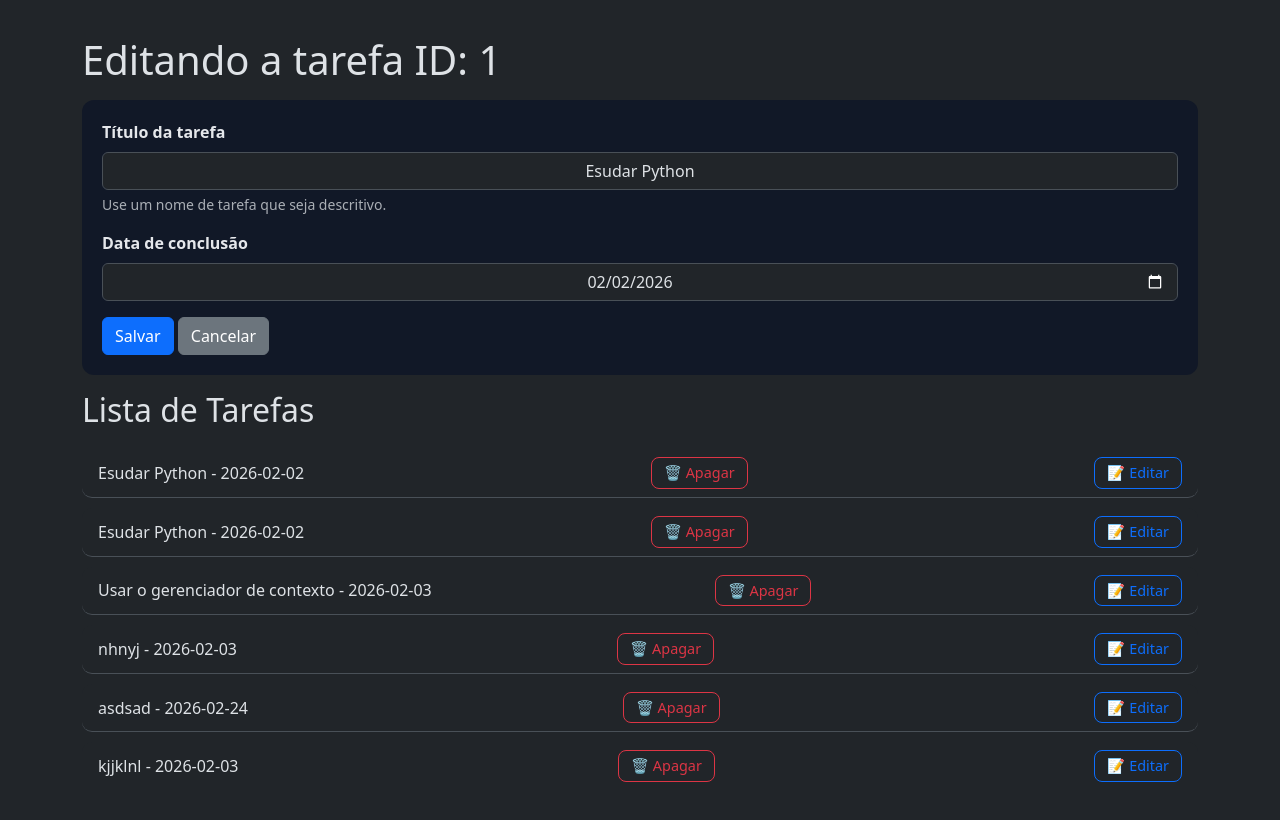
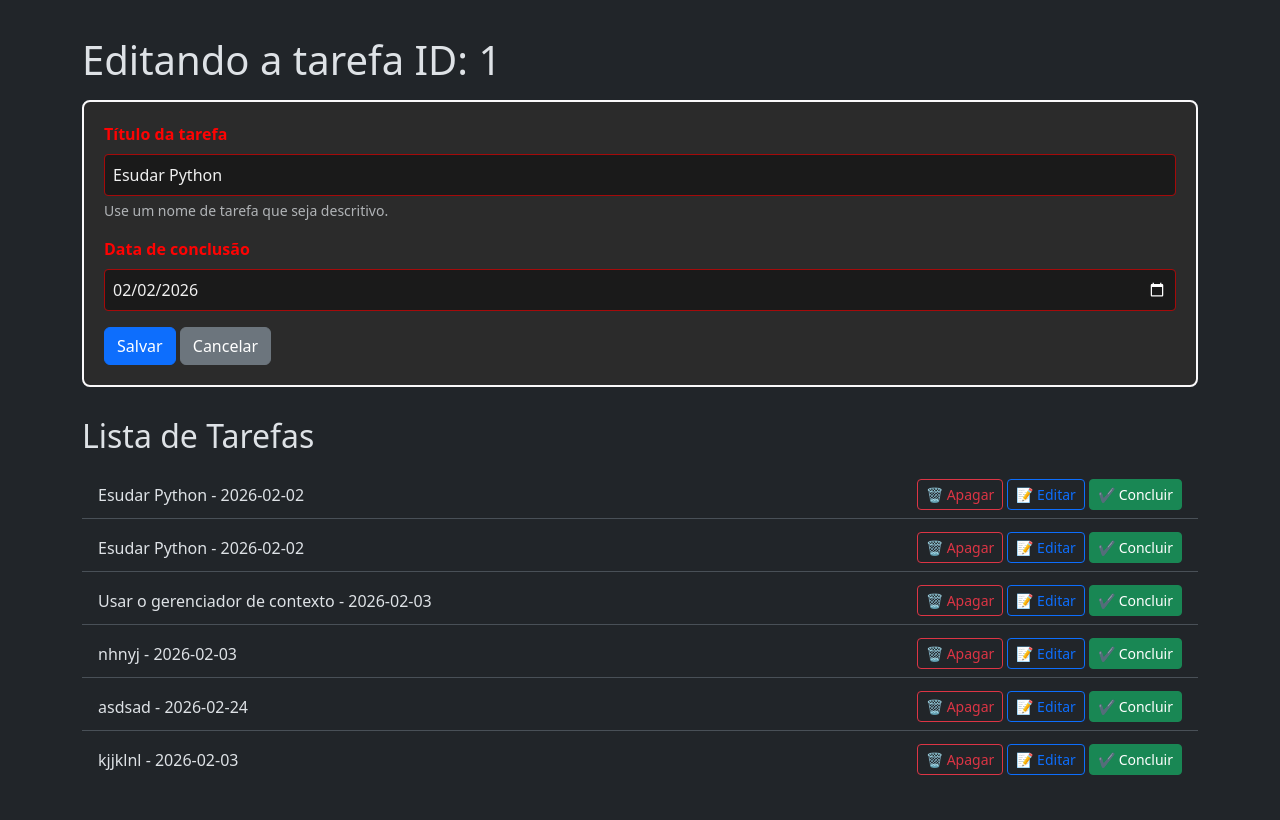
Before and after one commit to Pietrojoshua/agenda, a Flask app: page /update/1 in a window 1280 px wide. After the commit the page ends 775 px from the top, so only its background shows below. Run offline with Flask 3, Linux system fonts and the light colour scheme; data comes from the database, SQL or seed files in the repository.

Commit message:
concluindo nossa agenda

```diff
--- a/app.py
+++ b/app.py
@@ -3,48 +3,62 @@ from models.tarefa import Tarefa
 from models.database import init_db
 
 app = Flask(__name__)
+init_db()  # Inicializa o banco e garante que todas as colunas existam
 
-init_db()
-
+# ----------------- Home -----------------
 @app.route('/')
 def home():
     return render_template('home.html', titulo='Home')
 
+# ----------------- Agenda -----------------
 @app.route('/agenda', methods=['GET', 'POST'])
 def agenda():
-    tarefas = None
-
     if request.method == 'POST':
         titulo_tarefa = request.form['titulo-tarefa']
-        data_conclusao = request.form['data-conclusao']
+        data_conclusao = request.form['data-conclusao'] or None
         tarefa = Tarefa(titulo_tarefa, data_conclusao)
         tarefa.salvar_tarefa()
+        return redirect(url_for('agenda'))
 
     tarefas = Tarefa.obter_tarefas()
-    return render_template('agenda.html', titulo='Nova tarefa', tarefas=tarefas)
+    return render_template('agenda.html', titulo='Agenda', tarefas=tarefas, tarefa_selecionada=None)
 
+# ----------------- Atualizar tarefa -----------------
+@app.route('/update/<int:idTarefa>', methods=['GET', 'POST'])
+def update(idTarefa):
+    tarefa_selecionada = Tarefa.id(idTarefa)
+    if request.method == 'POST':
+        titulo = request.form['titulo-tarefa']
+        data = request.form['data-conclusao'] or None
+        tarefa = Tarefa(titulo, data, idTarefa)
+        tarefa.atualizar_tarefa()
+        return redirect(url_for('agenda'))
+
+    tarefas = Tarefa.obter_tarefas()
+    return render_template('agenda.html', titulo=f'Editando a tarefa ID: {idTarefa}',
+                           tarefas=tarefas, tarefa_selecionada=tarefa_selecionada)
+
+# ----------------- Excluir tarefa -----------------
 @app.route('/delete/<int:idTarefa>')
 def delete(idTarefa):
     tarefa = Tarefa.id(idTarefa)
-    tarefa.excluir_tarefa()
-    # return render_template('agenda.html', titulo="Agenda", tarefas=tarefas)
+    if not tarefa.concluida:  # Não apaga tarefas concluídas
+        tarefa.excluir_tarefa()
     return redirect(url_for('agenda'))
 
-@app.route('/update/<int:idTarefa>', methods = ['GET', 'POST'])
-def update(idTarefa):
+# ----------------- Concluir tarefa -----------------
+@app.route('/concluir/<int:idTarefa>')
+def concluir(idTarefa):
+    tarefa = Tarefa.id(idTarefa)
+    tarefa.concluir_tarefa()
+    return redirect(url_for('agenda'))
 
-    if request.method == 'POST':
-        titulo = request.form['titulo-tarefa']
-        data = request.form['data-conclusao']
-        tarefa = Tarefa(titulo, data, idTarefa)
-        tarefa.atualizar_tarefa()
-        return redirect(url_for('agenda')) # early return
+# ----------------- Desmarcar tarefa -----------------
+@app.route('/desmarcar/<int:idTarefa>')
+def desmarcar(idTarefa):
+    tarefa = Tarefa.id(idTarefa)
+    tarefa.desmarcar_tarefa()
+    return redirect(url_for('agenda'))
 
-    tarefas = Tarefa.obter_tarefas()
-    tarefa_selecionada = Tarefa.id(idTarefa) # seleção da tarefa que será editada
-
-    return render_template('agenda.html', titulo=f'Editando a tarefa ID: {idTarefa}', tarefas=tarefas, tarefa_selecionada=tarefa_selecionada)
-
-@app.route('/ola')
-def ola_mundo():
-    return "Olá, Mundo!"
+if __name__ == "__main__":
+    app.run(debug=True)
--- a/static/style.css
+++ b/static/style.css
@@ -1,132 +1,134 @@
-/* Fundo e fonte */
+/* ------------------ Reset básico ------------------ */
 body {
-    background-color: #1f2937;
-    font-family: "Inter", "Segoe UI", sans-serif;
-    color: #e5e7eb;
-    text-align: center;
-}
-
-/* Container */
-.container {
-    max-width: 800px;
-    margin: 0 auto;
+    font-family: Arial, Helvetica, sans-serif;
+    background-color: #1a1a1a; /* Fundo escuro */
+    color: #fd0606;           /* Texto claro */
+    margin: 0;
     padding: 20px;
 }
 
-/* Formulário */
-form {
-    background-color: #111827;
-    padding: 20px;
-    border-radius: 12px;
+/* ------------------ Títulos ------------------ */
+h1, h2 {
+    color: #8d7f76; /* Rosa forte */
 }
 
-/* Labels */
-.form-label {
-    color: #e5e7eb;
-    font-weight: 600;
-    display: block;
-    margin-bottom: 6px;
+/* ------------------ Formulários ------------------ */
+form {
+    background-color: #2b2b2b; /* Caixa escura */
+    padding: 20px;
+    border-radius: 8px;
+    margin-bottom: 30px;
+    border: 2px solid #faf9fa;
 }
 
-/* Inputs */
-.form-control {
-    background-color: #1f2937;
-    border: 1px solid #374151;
-    color: #e5e7eb;
-    border-radius: 8px;
-    padding: 8px;
-    text-align: center;
+label {
+    font-weight: bold;
+    color: #fe0303; /* Rosa mais claro para labels */
 }
 
-.form-control::placeholder {
-    color: #9ca3af;
+input[type="text"], input[type="date"] {
+    width: 100%;
+    padding: 8px;
+    border-radius: 4px;
+    border: 1px solid #a50a0a;
+    background-color: #1a1a1a;
+    color: #f0f0f0;
 }
 
-.form-control:focus {
-    border-color: #6366f1;
-    box-shadow: 0 0 0 0.2rem rgba(99, 102, 241, 0.25);
+/* ------------------ Botões ------------------ */
+button, .btn {
+    border-radius: 6px;
+    padding: 6px 12px;
+    font-weight: bold;
+    cursor: pointer;
 }
 
-/* Botões do formulário */
-.btn {
-    border-radius: 8px;
-    padding: 6px 16px;
+/* Botões rosa principal */
+.btn-primary {
+    background-color: #131313;
+    color: #fff;
+    border: none;
 }
 
-/* Botão salvar */
-.btn-primary {
-    background-color: #6366f1;
+.btn-primary:hover {
+    background-color: #817a78;
+}
+
+.btn-secondary {
+    background-color: #999999;
+    color: #fff;
     border: none;
+}
+
+.btn-outline-primary {
+    color: #8d150c;
+    border: 2px solid #ee2507;
+    background-color: transparent;
+}
+
+.btn-outline-primary:hover {
+    background-color: #181716;
     color: #fff;
 }
 
-.btn-primary:hover {
-    background-color: #4f46e5;
+.btn-success {
+    background-color: #00cc66;
+    color: #fff;
+    border: none;
 }
 
-/* Botão cancelar */
-.btn-secondary {
-    background-color: #374151;
+.btn-warning {
+    background-color: #ffcc00;
+    color: #000;
     border: none;
-    color: #e5e7eb;
 }
 
-.btn-secondary:hover {
-    background-color: #4b5563;
+.btn-outline-danger {
+    color: #ff6666;
+    border: 2px solid #ff6666;
+    background-color: transparent;
 }
 
-/* Lista de tarefas */
-.list-group {
-    margin-top: 20px;
-    padding: 0;
+.btn-outline-danger.disabled-link {
+    color: #888;
+    border-color: #888;
+    cursor: not-allowed;
 }
 
-/* Item da tarefa */
+/* ------------------ Lista de tarefas ------------------ */
 .list-group-item {
-    background-color: #111827;
-    color: #e5e7eb;
-    border: 1px solid #374151;
-    border-radius: 10px;
-    margin-bottom: 10px;
-    padding: 12px;
+    background-color: #2b2b2b;
+    color: #f0f0f0;
+    border: 1px solid #444;
+    margin-bottom: 5px;
     display: flex;
     justify-content: space-between;
     align-items: center;
 }
 
-/* Botões dentro da tarefa */
-.list-group-item .btn {
-    padding: 4px 12px;
-    border-radius: 8px;
-    font-size: 0.9rem;
-    margin-left: 6px;
+.list-group-item s {
+    color: #d10808; /* Texto riscado rosa */
 }
 
-/* Botão apagar */
-.btn-outline-danger {
-    border-color: #ef4444;
-    color: #ef4444;
+/* ------------------ Links ------------------ */
+a {
+    text-decoration: none;
 }
 
-.btn-outline-danger:hover {
-    background-color: #ef4444;
-    color: #fff;
+a:hover {
+    text-decoration: underline;
 }
 
-/* Botão editar */
-.btn-outline-primary {
-    border-color: #6366f1;
-    color: #6366f1;
+/* ------------------ Responsividade simples ------------------ */
+@media (max-width: 600px) {
+    body {
+        padding: 10px;
+    }
+    .list-group-item {
+        flex-direction: column;
+        align-items: flex-start;
+    }
+    .list-group-item div {
+        margin-top: 10px;
+    }
 }
-
-.btn-outline-primary:hover {
-    background-color: #6366f1;
-    color: #fff;
-}
-
-/* Mensagem quando não há tarefas */
-p {
-    margin-top: 20px;
-    color: #9ca3af;
-    font-style: italic;
-}
--- a/templates/agenda.html
+++ b/templates/agenda.html
@@ -6,17 +6,18 @@
     <div class="mb-3">
         <label for="titulo-tarefa" class="form-label">Título da tarefa</label>
         <input type="text" class="form-control" name="titulo-tarefa" id="titulo-tarefa"
-                aria-describedby="ajudaNomeTarefa" value="{{ tarefa_selecionada.titulo_tarefa if tarefa_selecionada else '' }}" required>
+               aria-describedby="ajudaNomeTarefa"
+               value="{{ tarefa_selecionada.titulo_tarefa if tarefa_selecionada else '' }}" required>
         <div id="ajudaNomeTarefa" class="form-text">Use um nome de tarefa que seja descritivo.</div>
     </div>
 
     <div class="mb-3">
         <label for="data-conclusao" class="form-label">Data de conclusão</label>
-            <input type="date" class="form-control" name="data-conclusao" id="data-conclusao" value="{{ tarefa_selecionada.data_conclusao if tarefa_selecionada else '' }}">
+        <input type="date" class="form-control" name="data-conclusao" id="data-conclusao"
+               value="{{ tarefa_selecionada.data_conclusao if tarefa_selecionada else '' }}">
     </div>
 
     <button type="submit" class="btn btn-primary">Salvar</button>
-
     {% if tarefa_selecionada %}
         <a href="{{ url_for('agenda') }}" class="btn btn-secondary">Cancelar</a>
     {% endif %}
@@ -25,36 +26,40 @@
 <h2 class="my-3">Lista de Tarefas</h2>
 
 {% if tarefas %}
-
 <ul class="list-group list-group-flush">
     {% for tarefa in tarefas %}
-                <li class="list-group-item d-flex justify-content-between align-items-center">{{ tarefa.titulo_tarefa }} - {{ tarefa.data_conclusao }}
-                    <a href="{{ url_for('delete', idTarefa=tarefa.id_tarefa) }}" class="btn btn-outline-danger">🗑️ Apagar</a>
-                    <a href="{{ url_for('update', idTarefa=tarefa.id_tarefa) }}" class="btn btn-outline-primary">📝 Editar</a>
+        <li class="list-group-item d-flex justify-content-between align-items-center">
+
+            {% if tarefa.concluida %}
+                <s>
+                    {{ tarefa.titulo_tarefa }} - {{ tarefa.data_conclusao }}
+                    (Concluída em: {{ tarefa.data_hora_conclusao }})
+                </s>
+
+            {% else %}
+                {{ tarefa.titulo_tarefa }} - {{ tarefa.data_conclusao }}
+            {% endif %}
+
+            <div>
+                {% if not tarefa.concluida %}
+                    <a href="{{ url_for('delete', idTarefa=tarefa.id_tarefa) }}" class="btn btn-outline-danger btn-sm">🗑️ Apagar</a>
+                {% else %}
+                    <a href="#" class="btn btn-outline-danger btn-sm disabled-link" title="Não é possível apagar uma tarefa concluída">🗑️ Apagar</a>
+                {% endif %}
+
+                <a href="{{ url_for('update', idTarefa=tarefa.id_tarefa) }}" class="btn btn-outline-primary btn-sm">📝 Editar</a>
+
+                {% if not tarefa.concluida %}
+                    <a href="{{ url_for('concluir', idTarefa=tarefa.id_tarefa) }}" class="btn btn-success btn-sm">✔️ Concluir</a>
+                {% else %}
+                    <a href="{{ url_for('desmarcar', idTarefa=tarefa.id_tarefa) }}" class="btn btn-warning btn-sm">↩️ Desmarcar</a>
+                {% endif %}
+            </div>
         </li>
     {% endfor %}
 </ul>
-
 {% else %}
-
 <p>Nenhuma tarefa cadastrada</p>
-
 {% endif %}
 
 {% endblock %}
-
-<!-- Métodos HTTP:
-    GET -> "pega" (recupera/obtém) as informações (READ)
-    POST -> "envia" (cadastra/inclui/adiciona) as informações (CREATE)
-    UPDATE/PATCH -> "atualiza" as informações (UPDATE)
-    DELETE -> "apaga" as informações (DELETE)
-
-    CRUD -> Create, Read, Update, Delete
--->
-
-<!-- Códigos de retorno:
-    2XX - Sucesso
-    3XX - Sucesso, mas redirecionado
-    4XX - Não encontrado (falha  na REQUISIÇÃO)
-    5XX - Erro do servidor (falha na RESPOSTA)
--->
--- a/templates/home.html
+++ b/templates/home.html
@@ -1,6 +1,6 @@
 {% extends "base.html" %}
 
 {% block content %}
-    <p>Seja bem-vindo!</p>
-    <a href="/agenda">Agenda</a>
+<p>Seja bem-vindo!</p>
+<a href="{{ url_for('agenda') }}" class="btn btn-primary">Ir para a Agenda</a>
 {% endblock %}
```
Also changed, not shown: models/database.py (+27 -24 lines), models/tarefa.py (+46 -45 lines). Lines whose indentation alone changed are shown as unchanged.
